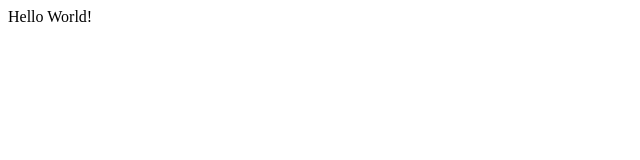
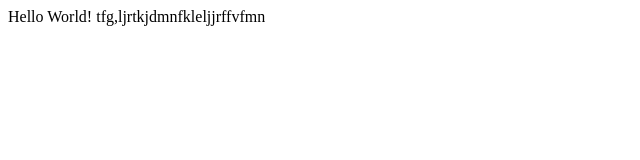
Before and after one commit to naeome01/New, a plain HTML site: page index.html in a window 1280 px wide. Shown: the whole page, without its empty margins (0-640 px from the left). Drawn offline with Linux system fonts and the light colour scheme.

Commit message:
Update index.html
3rd commit

```diff
--- a/index.html
+++ b/index.html
@@ -7,6 +7,7 @@
 </head>
 <body>
     Hello World!
+    tfg,ljrtkjdmnfkleljjrffvfmn
 
 </body>
 </html>
```
